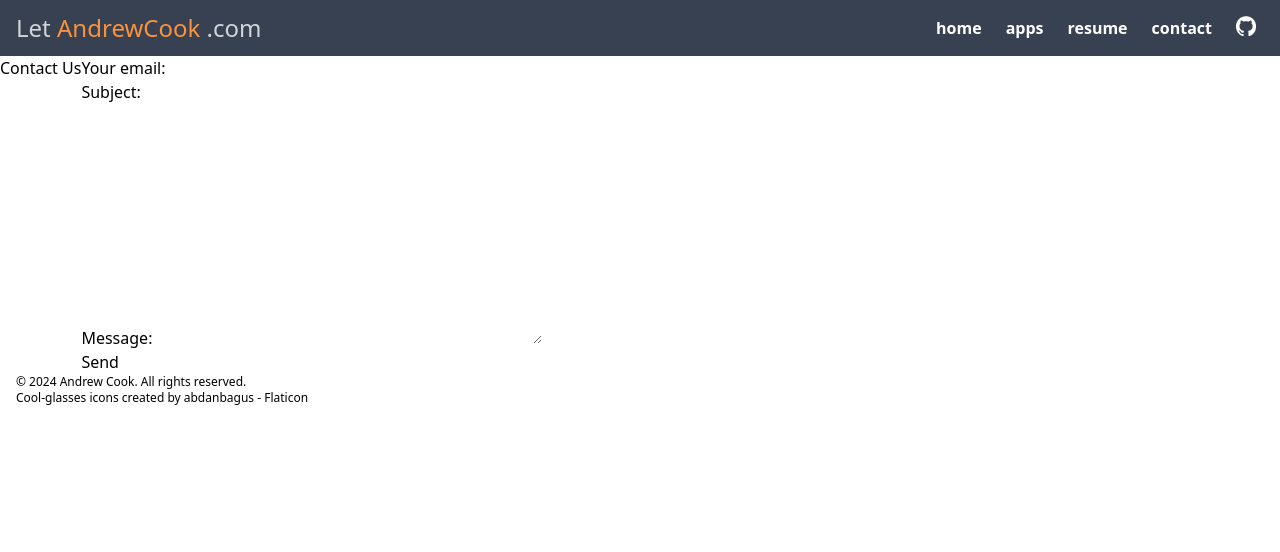
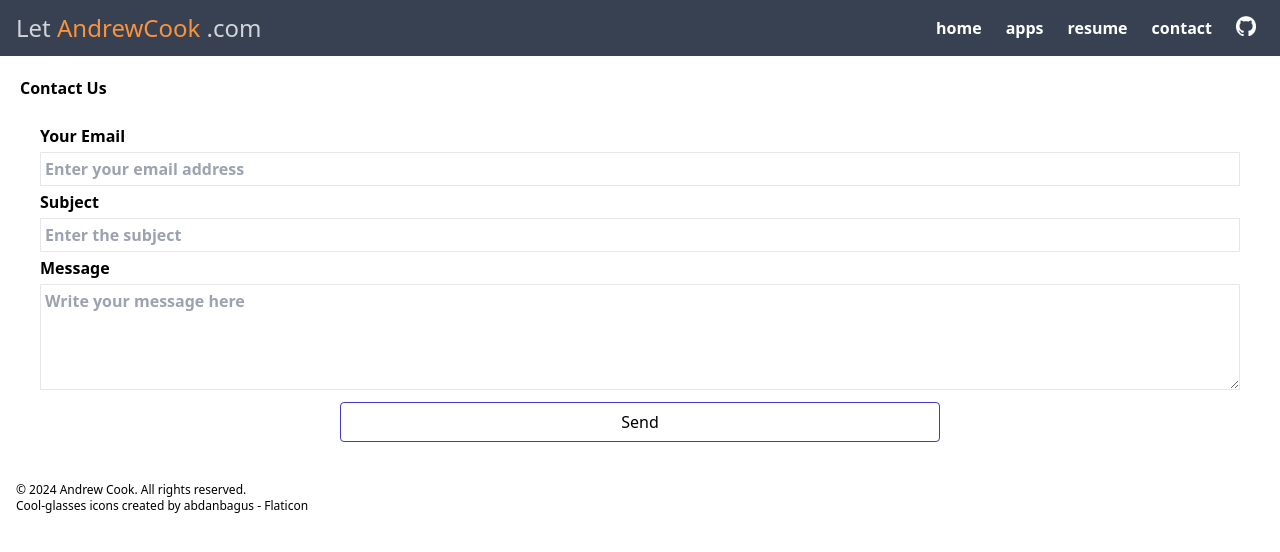
Before and after one commit to cookster9/personal-site, a Django app: page /contact/ in a window 1280 px wide. Shown: the top 552 px of the page. Run offline with Django 4.2, Linux system fonts and the light colour scheme; parts of the project's set-up code (start-up, migrations or seed data) failed here and were passed over.

Commit message:
contact works and looks fine

```diff
--- a/website/forms.py
+++ b/website/forms.py
@@ -1,6 +1,25 @@
 from django import forms
 
 class ContactForm(forms.Form):
-    your_email = forms.EmailField(required=True)
-    subject = forms.CharField(required=True)
-    message = forms.CharField(widget=forms.Textarea, required=True)
+    your_email = forms.EmailField(
+        label="Email",
+        widget=forms.EmailInput(attrs={
+            'class': 'form-input mt-1 p-1 block w-full rounded-md border border-gray-300 shadow-sm focus:border-indigo-300 focus:ring focus:ring-indigo-200 focus:ring-opacity-50',
+            'placeholder': 'Enter your email address',
+        })
+    )
+    subject = forms.CharField(
+        label="Subject",
+        widget=forms.TextInput(attrs={
+            'class': 'form-input mt-1 p-1 block w-full rounded-md border border-gray-300 shadow-sm focus:border-indigo-300 focus:ring focus:ring-indigo-200 focus:ring-opacity-50',
+            'placeholder': 'Enter the subject',
+        })
+    )
+    message = forms.CharField(
+        label="Message",
+        widget=forms.Textarea(attrs={
+            'class': 'form-textarea mt-1 p-1 block w-full rounded-md border border-gray-300 shadow-sm focus:border-indigo-300 focus:ring focus:ring-indigo-200 focus:ring-opacity-50',
+            'placeholder': 'Write your message here',
+            'rows': 4,
+        })
+    )
--- a/website/static/website/css/output.css
+++ b/website/static/website/css/output.css
@@ -601,10 +601,6 @@ video {
   margin-right: auto;
 }
 
-.mb-10 {
-  margin-bottom: 2.5rem;
-}
-
 .mb-2 {
   margin-bottom: 0.5rem;
 }
@@ -615,6 +611,10 @@ video {
 
 .mt-4 {
   margin-top: 1rem;
+}
+
+.mt-3 {
+  margin-top: 0.75rem;
 }
 
 .block {
@@ -645,6 +645,10 @@ video {
   height: 24rem;
 }
 
+.h-10 {
+  height: 2.5rem;
+}
+
 .w-1\/6 {
   width: 16.666667%;
 }
@@ -655,6 +659,14 @@ video {
 
 .w-5 {
   width: 1.25rem;
+}
+
+.w-full {
+  width: 100%;
+}
+
+.w-1\/2 {
+  width: 50%;
 }
 
 .translate-x-0 {
@@ -668,6 +680,10 @@ video {
 
 .flex-col {
   flex-direction: column;
+}
+
+.content-center {
+  align-content: center;
 }
 
 .items-center {
@@ -707,6 +723,11 @@ video {
   border-color: rgb(107 114 128 / var(--tw-border-opacity, 1));
 }
 
+.border-indigo-700 {
+  --tw-border-opacity: 1;
+  border-color: rgb(67 56 202 / var(--tw-border-opacity, 1));
+}
+
 .bg-gray-700 {
   --tw-bg-opacity: 1;
   background-color: rgb(55 65 81 / var(--tw-bg-opacity, 1));
@@ -721,20 +742,24 @@ video {
   fill: currentColor;
 }
 
+.p-1 {
+  padding: 0.25rem;
+}
+
 .p-10 {
   padding: 2.5rem;
+}
+
+.p-2 {
+  padding: 0.5rem;
 }
 
 .p-6 {
   padding: 1.5rem;
 }
 
-.p-1 {
-  padding: 0.25rem;
-}
-
-.p-2 {
-  padding: 0.5rem;
+.p-5 {
+  padding: 1.25rem;
 }
 
 .px-2 {
@@ -778,6 +803,10 @@ video {
 
 .pt-2 {
   padding-top: 0.5rem;
+}
+
+.pl-10 {
+  padding-left: 2.5rem;
 }
 
 .text-left {
--- a/website/templates/website/contact.html
+++ b/website/templates/website/contact.html
@@ -2,14 +2,25 @@
 
 {% block content %}
 <!-- templates/email.html -->
-<div class="flex">
-    <h2 class="">Contact Us</h2>
-    <div class="">
+<div class="flex-col p-5">
+    <h2 class="font-bold">Contact Us</h2>
+    <div class="flex-col p-5">
         <form method="post">
             {% csrf_token %}
-            {{ form.as_div }}
-            <div class="">
-              <button type="submit">Send</button>
+            <div class="mt-1">
+                <label class="font-semibold">Your Email</h2>
+                {{ form.your_email }}
+            </div>
+            <div class="mt-1">
+                <label class="font-semibold">Subject</h2>
+                {{ form.subject }}
+            </div>
+            <div class="mt-1">
+                <label class="font-semibold">Message</h2>
+                {{ form.message }}
+            </div>
+            <div class="mt-3 flex items-center justify-center">
+              <button class="border border-indigo-700 rounded w-1/2 h-10" type="submit">Send</button>
             </div>
         </form>
     </div>
```
